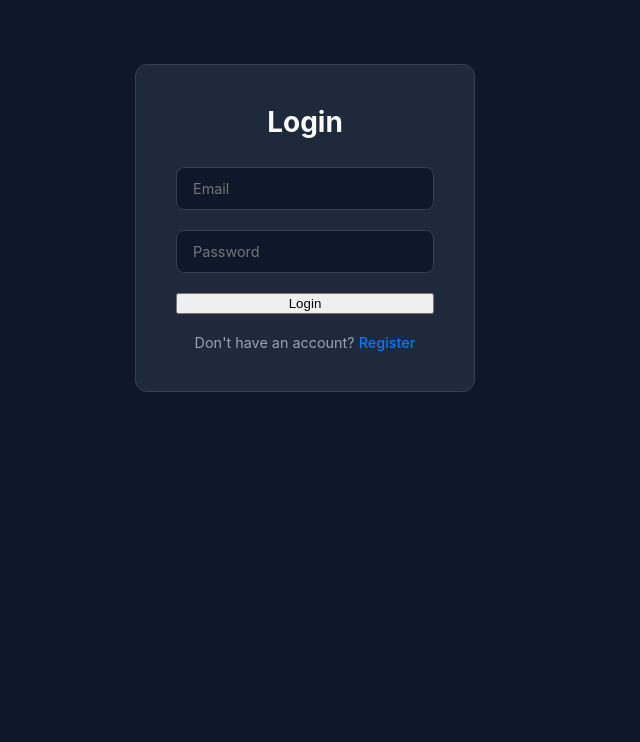
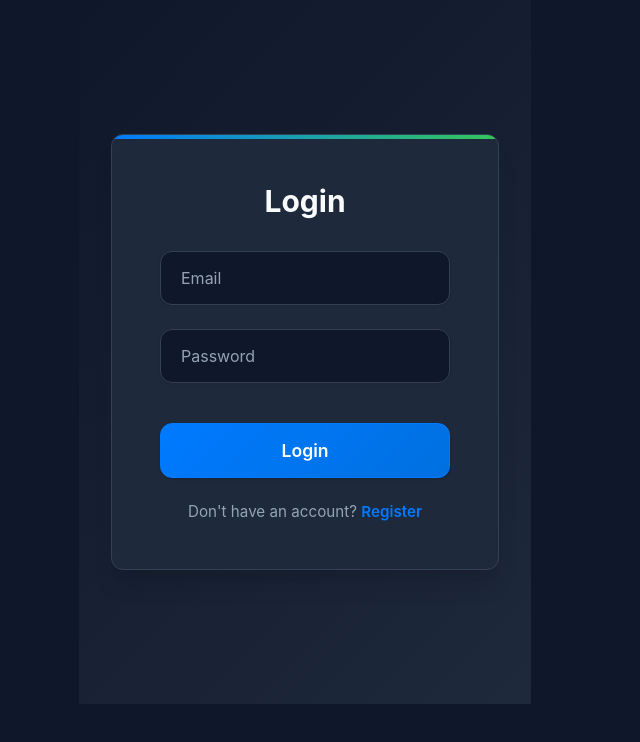
Before and after one commit to pranjalpathak7/my_contact_list, a React (Vite) app: page /login in a window 1280 px wide. Shown: the top 742 px of the page, without its empty margins (335-975 px from the left). Built offline with nearby package versions, Linux system fonts and the light colour scheme.

Commit message:
ui improved again

```diff
--- a/src/App.css
+++ b/src/App.css
@@ -117,45 +117,84 @@ main {
 
 /* --- 4. NEW COMPONENT STYLES --- */
 
-/* --- Buttons --- */
+/* --- Enhanced Buttons --- */
 .btn {
   font-family: var(--font-family);
-  font-size: 0.9rem;
+  font-size: 0.95rem;
   font-weight: 600;
-  padding: 0.6em 1.2em;
-  border-radius: var(--radius-md);
+  padding: 0.75rem 1.5rem;
+  border-radius: var(--radius-lg);
   border: none;
   cursor: pointer;
-  transition: all 0.2s ease;
+  transition: all 0.3s ease;
   display: flex;
   align-items: center;
   justify-content: center;
   gap: 0.5rem;
+  min-height: 44px; /* Better touch target */
+  box-shadow: 0 1px 3px 0 rgba(0, 0, 0, 0.1), 0 1px 2px 0 rgba(0, 0, 0, 0.06);
+  position: relative;
+  overflow: hidden;
+}
+
+.btn::before {
+  content: '';
+  position: absolute;
+  top: 0;
+  left: -100%;
+  width: 100%;
+  height: 100%;
+  background: linear-gradient(90deg, transparent, rgba(255, 255, 255, 0.2), transparent);
+  transition: left 0.5s;
+}
+
+.btn:hover::before {
+  left: 100%;
 }
 
 .btn-primary {
-  background-color: var(--accent-primary);
+  background: linear-gradient(135deg, var(--accent-primary), var(--accent-primary-hover));
   color: white;
+  border: 1px solid var(--accent-primary);
+  font-weight: 700;
 }
 .btn-primary:hover {
-  background-color: var(--accent-primary-hover);
+  background: linear-gradient(135deg, var(--accent-primary-hover), var(--accent-primary));
+  transform: translateY(-2px);
+  box-shadow: 0 4px 12px 0 rgba(0, 122, 255, 0.3);
+}
+
+/* Special styling for Add Contact button */
+.list-header-actions .btn-primary {
+  background: linear-gradient(135deg, var(--accent-green), var(--accent-green-hover));
+  border-color: var(--accent-green);
+  box-shadow: 0 2px 8px 0 rgba(52, 199, 89, 0.3);
+}
+.list-header-actions .btn-primary:hover {
+  background: linear-gradient(135deg, var(--accent-green-hover), var(--accent-green));
+  box-shadow: 0 4px 12px 0 rgba(52, 199, 89, 0.4);
 }
 
 .btn-secondary {
-  background-color: var(--bg-color-mute);
+  background-color: var(--bg-color-soft);
   color: var(--text-color);
   border: 1px solid var(--border-color);
 }
 .btn-secondary:hover {
-  background-color: var(--border-color);
+  background-color: var(--bg-color-mute);
+  border-color: var(--border-color-strong);
+  transform: translateY(-1px);
+  box-shadow: 0 2px 8px 0 rgba(0, 0, 0, 0.1);
 }
 
 .btn-cancel {
   background-color: var(--bg-color-mute);
   color: var(--text-color);
+  border: 1px solid var(--border-color);
 }
 .btn-cancel:hover {
   background-color: var(--border-color);
+  transform: translateY(-1px);
 }
 
 .btn-icon {
@@ -176,10 +215,11 @@ main {
   color: var(--text-color);
 }
 
-/* --- New Search Bar --- */
+/* --- Enhanced Search Bar --- */
 .search-bar-container {
   position: relative;
   width: 100%;
+  min-width: 200px;
 }
 .search-bar-icon {
   position: absolute;
@@ -189,26 +229,32 @@ main {
   color: var(--text-color-mute);
   width: 1.1rem;
   height: 1.1rem;
+  z-index: 1;
+  pointer-events: none;
 }
-.search-bar input {
+.search-bar-container input {
   font-family: var(--font-family);
-  font-size: 0.9rem;
+  font-size: 0.95rem;
   width: 100%;
-  padding: 0.75rem 1rem 0.75rem 3rem; /* Left padding for icon */
-  border-radius: var(--radius-md);
+  padding: 0.875rem 1rem 0.875rem 3rem; /* Left padding for icon */
+  border-radius: var(--radius-lg);
   border: 1px solid var(--border-color);
   background-color: var(--bg-color-soft);
   color: var(--text-color);
-  transition: all 0.2s ease;
-  box-sizing: border-box; /* Important */
+  transition: all 0.3s ease;
+  box-sizing: border-box;
+  box-shadow: 0 1px 3px 0 rgba(0, 0, 0, 0.1), 0 1px 2px 0 rgba(0, 0, 0, 0.06);
 }
-.search-bar input:focus {
-  outline: 2px solid var(--accent-primary);
+.search-bar-container input:focus {
+  outline: none;
   border-color: var(--accent-primary);
   background-color: var(--bg-color-soft);
+  box-shadow: 0 0 0 3px rgba(0, 122, 255, 0.1), 0 1px 3px 0 rgba(0, 0, 0, 0.1);
+  transform: translateY(-1px);
 }
-.search-bar input::placeholder {
+.search-bar-container input::placeholder {
   color: var(--text-color-mute);
+  font-weight: 400;
 }
 
 /* --- List Header (Search, View, Add) --- */
@@ -282,14 +328,32 @@ main {
   border-radius: var(--radius-lg);
   border: 1px solid var(--border-color);
   box-shadow: var(--shadow-color);
-  transition: all 0.2s ease;
+  transition: all 0.3s ease;
   display: flex;
   align-items: center;
-  padding: 1rem 1.5rem;
+  padding: 1.25rem 1.5rem;
   gap: 1rem;
+  position: relative;
+  overflow: hidden;
+}
+.contact-card::before {
+  content: '';
+  position: absolute;
+  top: 0;
+  left: 0;
+  right: 0;
+  height: 3px;
+  background: linear-gradient(90deg, var(--accent-primary), var(--accent-green));
+  transform: scaleX(0);
+  transition: transform 0.3s ease;
 }
 .contact-card:hover {
-  border-color: var(--border-color-strong);
+  border-color: var(--accent-primary);
+  transform: translateY(-2px);
+  box-shadow: 0 8px 25px 0 rgba(0, 0, 0, 0.15);
+}
+.contact-card:hover::before {
+  transform: scaleX(1);
 }
 
 .contact-avatar {
@@ -372,64 +436,90 @@ main {
   right: 0.75rem;
 }
 
-/* --- Auth Forms (Login/Register) --- */
+/* --- Enhanced Auth Forms (Login/Register) --- */
 .form-container {
   display: flex;
   justify-content: center;
-  align-items: flex-start;
-  padding: 4rem 2rem;
-  min-height: 60vh;
+  align-items: center;
+  padding: 2rem;
+  min-height: 80vh;
+  background: linear-gradient(135deg, var(--bg-color) 0%, var(--bg-color-soft) 100%);
 }
 .auth-form {
   width: 100%;
-  max-width: 400px;
+  max-width: 420px;
   background-color: var(--bg-color-soft);
-  padding: 2.5rem;
+  padding: 3rem;
   border-radius: var(--radius-lg);
   border: 1px solid var(--border-color);
-  box-shadow: var(--shadow-color);
+  box-shadow: 0 20px 25px -5px rgba(0, 0, 0, 0.1), 0 10px 10px -5px rgba(0, 0, 0, 0.04);
   display: flex;
   flex-direction: column;
-  gap: 1.25rem;
+  gap: 1.5rem;
+  position: relative;
+  overflow: hidden;
+}
+.auth-form::before {
+  content: '';
+  position: absolute;
+  top: 0;
+  left: 0;
+  right: 0;
+  height: 4px;
+  background: linear-gradient(90deg, var(--accent-primary), var(--accent-green));
 }
 .auth-form h3 {
-  font-size: 1.75rem;
+  font-size: 1.875rem;
   font-weight: 700;
   text-align: center;
   margin-bottom: 0.5rem;
+  color: var(--text-color);
 }
 .auth-form input {
   font-family: var(--font-family);
-  font-size: 0.9rem;
-  padding: 0.75rem 1rem;
-  border-radius: var(--radius-md);
+  font-size: 1rem;
+  padding: 1rem 1.25rem;
+  border-radius: var(--radius-lg);
   border: 1px solid var(--border-color);
   background-color: var(--bg-color);
   color: var(--text-color);
+  transition: all 0.3s ease;
+  box-shadow: 0 1px 3px 0 rgba(0, 0, 0, 0.1);
 }
 .auth-form input:focus {
-  outline: 2px solid var(--accent-primary);
+  outline: none;
   border-color: var(--accent-primary);
+  box-shadow: 0 0 0 3px rgba(0, 122, 255, 0.1), 0 1px 3px 0 rgba(0, 0, 0, 0.1);
+  transform: translateY(-1px);
+}
+.auth-form input::placeholder {
+  color: var(--text-color-mute);
+  font-weight: 400;
 }
 .auth-form .btn {
-  margin-top: 0.5rem;
-  padding: 0.75rem;
-  font-size: 1rem;
+  margin-top: 1rem;
+  padding: 1rem 1.5rem;
+  font-size: 1.1rem;
+  font-weight: 600;
+  width: 100%;
 }
 .auth-form p {
   text-align: center;
-  font-size: 0.9rem;
+  font-size: 0.95rem;
+  color: var(--text-color-mute);
 }
 .auth-form p a {
   color: var(--accent-primary);
-  font-weight: 500;
+  font-weight: 600;
   text-decoration: none;
+  transition: all 0.2s ease;
 }
 .auth-form p a:hover {
   text-decoration: underline;
+  color: var(--accent-primary-hover);
 }
 
-/* --- Modal --- */
+/* --- Enhanced Modal --- */
 .modal-overlay {
   position: fixed;
   top: 0;
@@ -439,19 +529,23 @@ main {
   background-color: var(--modal-overlay-bg);
   display: flex;
   justify-content: center;
-  align-items: flex-start;
-  padding-top: 10vh;
+  align-items: center;
   z-index: 1000;
+  backdrop-filter: blur(4px);
+  animation: fadeIn 0.3s ease;
 }
 .modal-content {
   background-color: var(--bg-color-soft);
-  padding: 1.5rem;
+  padding: 2rem;
   border-radius: var(--radius-lg);
   width: 90%;
-  max-width: 500px;
-  box-shadow: var(--modal-shadow);
+  max-width: 520px;
+  box-shadow: 0 25px 50px -12px rgba(0, 0, 0, 0.25);
   border: 1px solid var(--border-color);
   position: relative;
+  animation: slideUp 0.3s ease;
+  max-height: 90vh;
+  overflow-y: auto;
 }
 .modal-header {
   display: flex;
@@ -565,16 +659,48 @@ main {
   transform: translateX(24px);
 }
 
-/* --- Utility --- */
+/* --- Animations --- */
+@keyframes fadeIn {
+  from {
+    opacity: 0;
+  }
+  to {
+    opacity: 1;
+  }
+}
+
+@keyframes slideUp {
+  from {
+    opacity: 0;
+    transform: translateY(20px);
+  }
+  to {
+    opacity: 1;
+    transform: translateY(0);
+  }
+}
+
+@keyframes pulse {
+  0%, 100% {
+    transform: scale(1);
+  }
+  50% {
+    transform: scale(1.05);
+  }
+}
+
+/* --- Enhanced Utility --- */
 .error-message {
-  background-color: rgba(255, 59, 48, 0.1);
+  background: linear-gradient(135deg, rgba(255, 59, 48, 0.1), rgba(255, 59, 48, 0.05));
   color: var(--accent-red);
   border: 1px solid var(--accent-red);
-  padding: 0.75rem;
-  border-radius: var(--radius-md);
+  padding: 1rem;
+  border-radius: var(--radius-lg);
   text-align: center;
-  font-weight: 500;
-  font-size: 0.9rem;
+  font-weight: 600;
+  font-size: 0.95rem;
+  box-shadow: 0 1px 3px 0 rgba(255, 59, 48, 0.1);
+  animation: pulse 2s infinite;
 }
 
 .loading,
@@ -584,4 +710,53 @@ main {
   color: var(--text-color-mute);
   font-style: italic;
   grid-column: 1 / -1;
+  background: linear-gradient(135deg, var(--bg-color-soft), var(--bg-color-mute));
+  border-radius: var(--radius-lg);
+  border: 1px solid var(--border-color);
+  margin: 1rem 0;
 }
+
+/* --- Responsive Design --- */
+@media (max-width: 768px) {
+  .App {
+    padding: 0 1rem;
+  }
+
+  .list-header {
+    gap: 1rem;
+  }
+
+  .search-bar-container {
+    min-width: 150px;
+  }
+
+  .contact-list.grid-view {
+    grid-template-columns: repeat(auto-fill, minmax(250px, 1fr));
+    gap: 1rem;
+  }
+
+  .auth-form {
+    padding: 2rem;
+    margin: 1rem;
+  }
+
+  .modal-content {
+    margin: 1rem;
+    padding: 1.5rem;
+  }
+}
+
+@media (max-width: 480px) {
+  .contact-list.grid-view {
+    grid-template-columns: 1fr;
+  }
+
+  .btn {
+    padding: 0.875rem 1.25rem;
+    font-size: 0.9rem;
+  }
+
+  .auth-form {
+    padding: 1.5rem;
+  }
+}
--- a/src/pages/Login.jsx
+++ b/src/pages/Login.jsx
@@ -32,7 +32,7 @@ const Login = () => {
           onChange={(e) => setPassword(e.target.value)}
           required
         />
-        <button type="submit">Login</button>
+        <button type="submit" className="btn btn-primary">Login</button>
         <p>
           Don't have an account? <Link to="/register">Register</Link>
         </p>
--- a/src/pages/Register.jsx
+++ b/src/pages/Register.jsx
@@ -64,7 +64,7 @@ const Register = () => {
           minLength="6"
           required
         />
-        <button type="submit">Register</button>
+        <button type="submit" className="btn btn-primary">Register</button>
         <p>
           Already have an account? <Link to="/login">Login</Link>
         </p>
```
